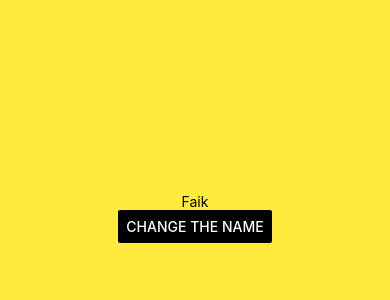
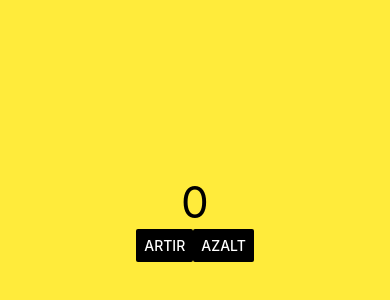
Before and after one commit to faikturan/rncourse, a React Native app: screen / in a window 390 px wide. Shown: the part 204-504 px from the top of the page. Built offline with nearby package versions, Linux system fonts and the light colour scheme.

Commit message:
State2 anlatıldı

```diff
--- a/App.js
+++ b/App.js
@@ -4,25 +4,38 @@ import Card  from './src/components/Card';
 
 export default class App extends Component {
     state = {
-        name: 'Faik'
+        number: 0
     };
 
-    onChangeName = () =>{
+    onPressIncrease = () =>{
         this.setState({
-            name: 'Cem',
+            number: ++this.state.number,
+        });
+    };
+
+    onPressDecrease = () =>{
+        this.setState({
+            number: --this.state.number,
         });
     };
     render(){
         return (
             <View style={styles.container}>
                 <View>
-                    <Text>{this.state.name}</Text>
+                    <Text style={styles.number}>{this.state.number}</Text>
                 </View>
+                <View style = {styles.buttons}>
                 <Button
-                    title='Change the name'
+                    title='Artır'
                 color='#000'
-                  onPress={this.onChangeName}
+                  onPress={this.onPressIncrease}
             />
+                <Button
+                    title='Azalt'
+                    color='#000'
+                    onPress={this.onPressDecrease}
+                />
+                </View>
     </View>
     );
     }
@@ -36,4 +49,10 @@ const styles = StyleSheet.create({
       justifyContent:'center',
       alignItems: 'center'
   },
+    buttons:{
+      flexDirection: 'row'
+    },
+    number:{
+      fontSize: 44
+    }
 });
```
